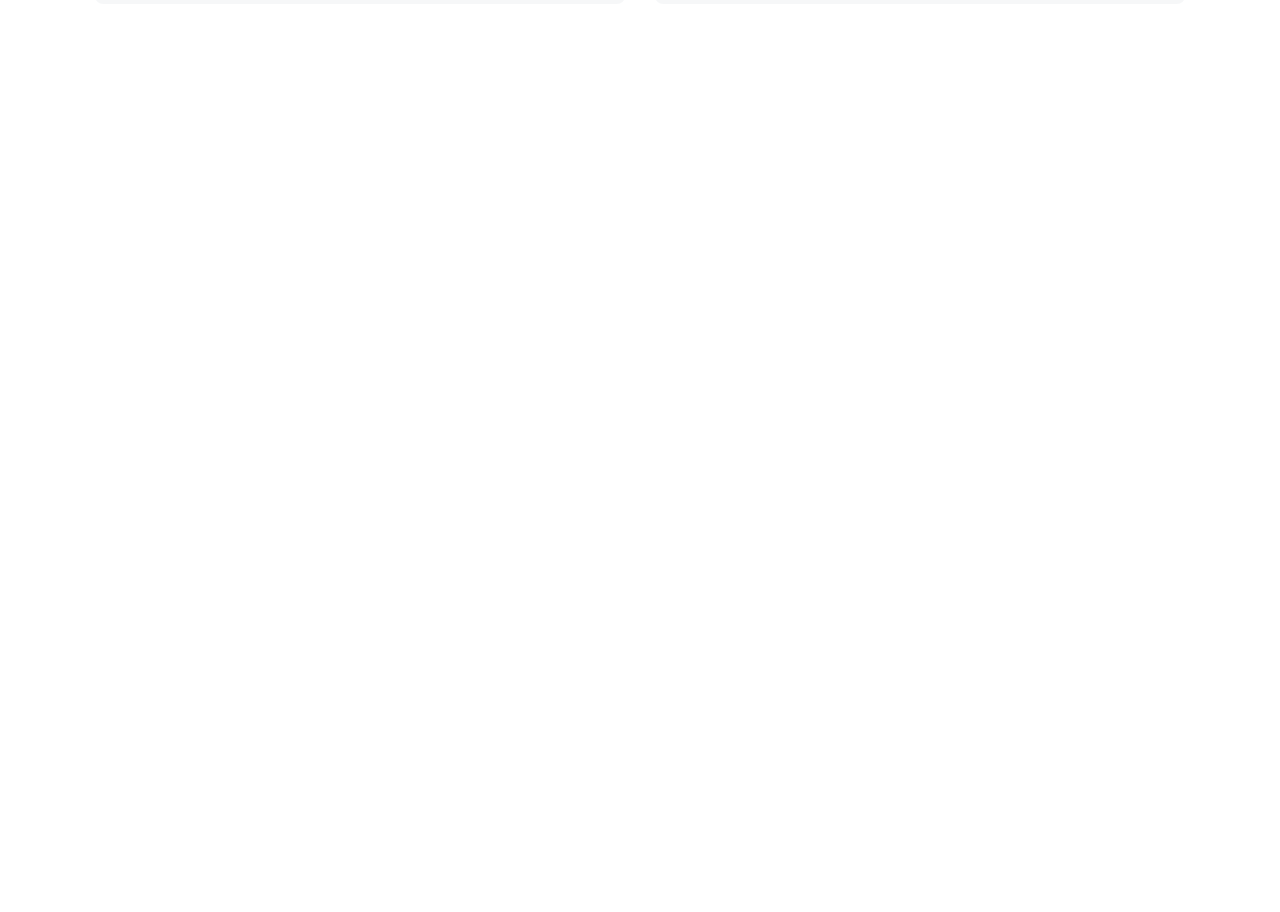
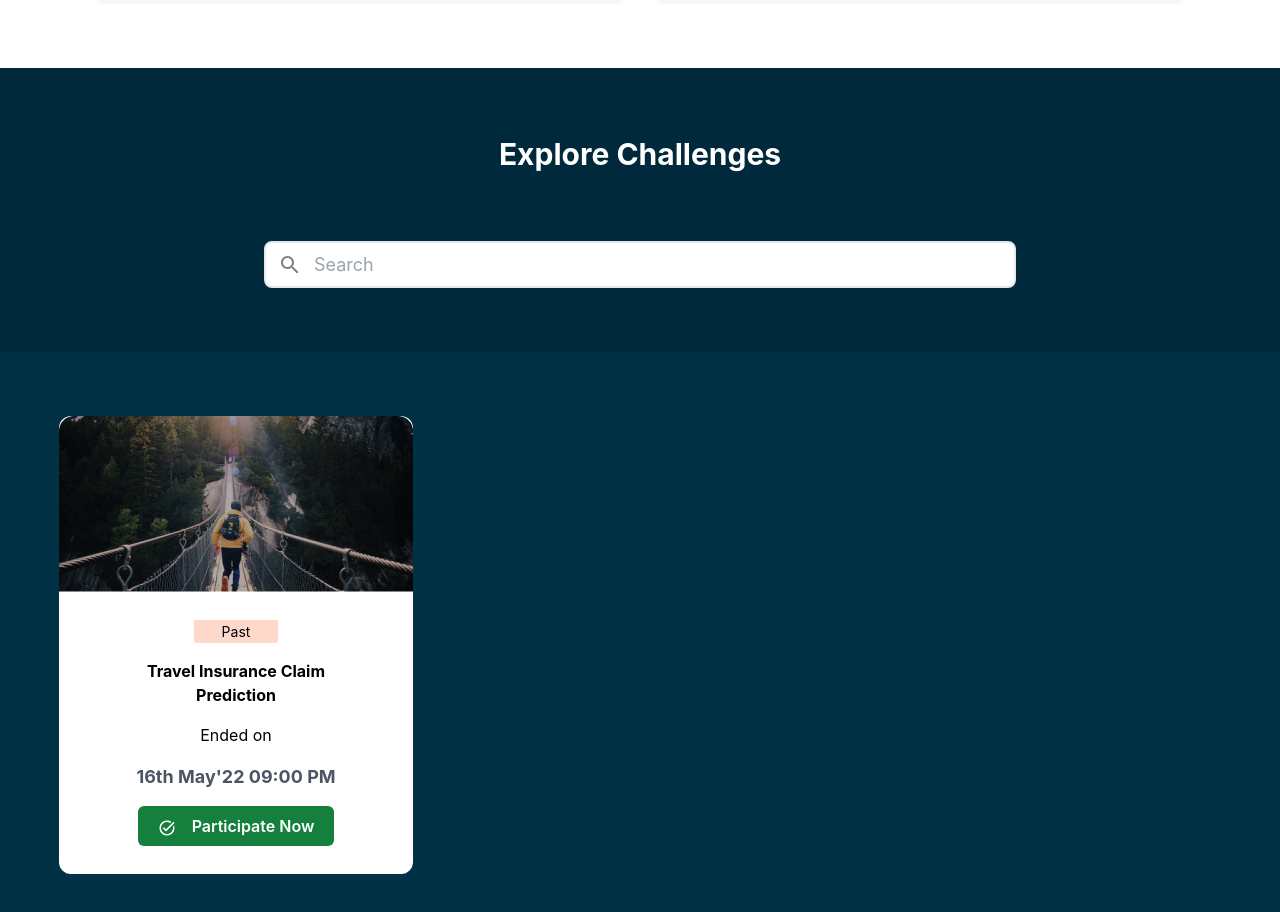
Before and after one commit to AmritHimanshu/Hackathon-Assignment-AI-Planet, a React (Create React App) app in the folder client/: page / in a window 1280 px wide. Shown: the part 1780-2692 px from the top of the page. Before the commit the page ends 1848 px from the top, so only its background shows below. Built offline with nearby package versions, Linux system fonts and the light colour scheme.

Commit message:
built challengelist page

```diff
--- a/client/package.json
+++ b/client/package.json
@@ -3,6 +3,10 @@
   "version": "0.1.0",
   "private": true,
   "dependencies": {
+    "@emotion/react": "^11.13.3",
+    "@emotion/styled": "^11.13.0",
+    "@mui/icons-material": "^6.0.1",
+    "@mui/material": "^6.0.1",
     "@testing-library/jest-dom": "^5.17.0",
     "@testing-library/react": "^13.4.0",
     "@testing-library/user-event": "^13.5.0",
--- a/client/src/components/ExploreChallenges.tsx
+++ b/client/src/components/ExploreChallenges.tsx
@@ -1,9 +1,44 @@
-import React from 'react'
+import React from 'react';
+import SearchIcon from '@mui/icons-material/Search';
+import TaskAltIcon from '@mui/icons-material/TaskAlt';
 
 function ExploreChallenges() {
     return (
         <div>
+            <div className='bg-[#002A3B] text-white py-16 space-y-16'>
+                <div className='text-center text-[30px] font-bold'>Explore Challenges</div>
+                <div className=''>
+                    <div className='bg-white max-w-min border-2 m-auto flex items-center px-3 rounded-lg'>
+                        <SearchIcon sx={{color:'gray'}}/>
+                        <input type="text" name="" id="" placeholder='Search' className='w-[700px] outline-0 text-black bg-transparent px-3 py-2 text-[18px]'/>
+                    </div>
+                    {/* <select name="" id="">
 
+                    </select> */}
+                </div>
+            </div>
+
+            <div className='bg-[#003145] text-white py-16'>
+                <div className='grid grid-cols-3 place-items-center w-[1172px] m-auto gap-y-20 gap-x-10'>
+
+                    <div className='w-[354px] bg-white text-black rounded-xl'>
+                        <div className='h-[176px] overflow-hidden'>
+                            <img src="/assets/cardimage/Group 1000002466.png" alt="" />
+                        </div>
+                        <div className='text-center py-7 space-y-4'>
+                            <p className='px-7 py-[1px] bg-[#FF3C00] bg-opacity-20 max-w-min m-auto rounded-sm text-[14px]'>Past</p>
+                            <div className='font-bold w-[244px] m-auto text-[16px]'>Travel Insurance Claim Prediction</div>
+                            <p>Ended on</p>
+                            <p className='text-[18px] font-bold text-gray-600'>16th May'22 09:00 PM</p>
+                            <button className='bg-green-700 text-white text-[16px] font-semibold px-5 py-2 rounded-md space-x-4'>
+                                <TaskAltIcon sx={{fontSize:'18px'}}/>
+                                <span>Participate Now</span>
+                            </button>
+                        </div>
+                    </div>
+
+                </div>
+            </div>
         </div>
     )
 }
```
Also changed, not shown: 1 other file (tests, documents, lock files or other folders).
